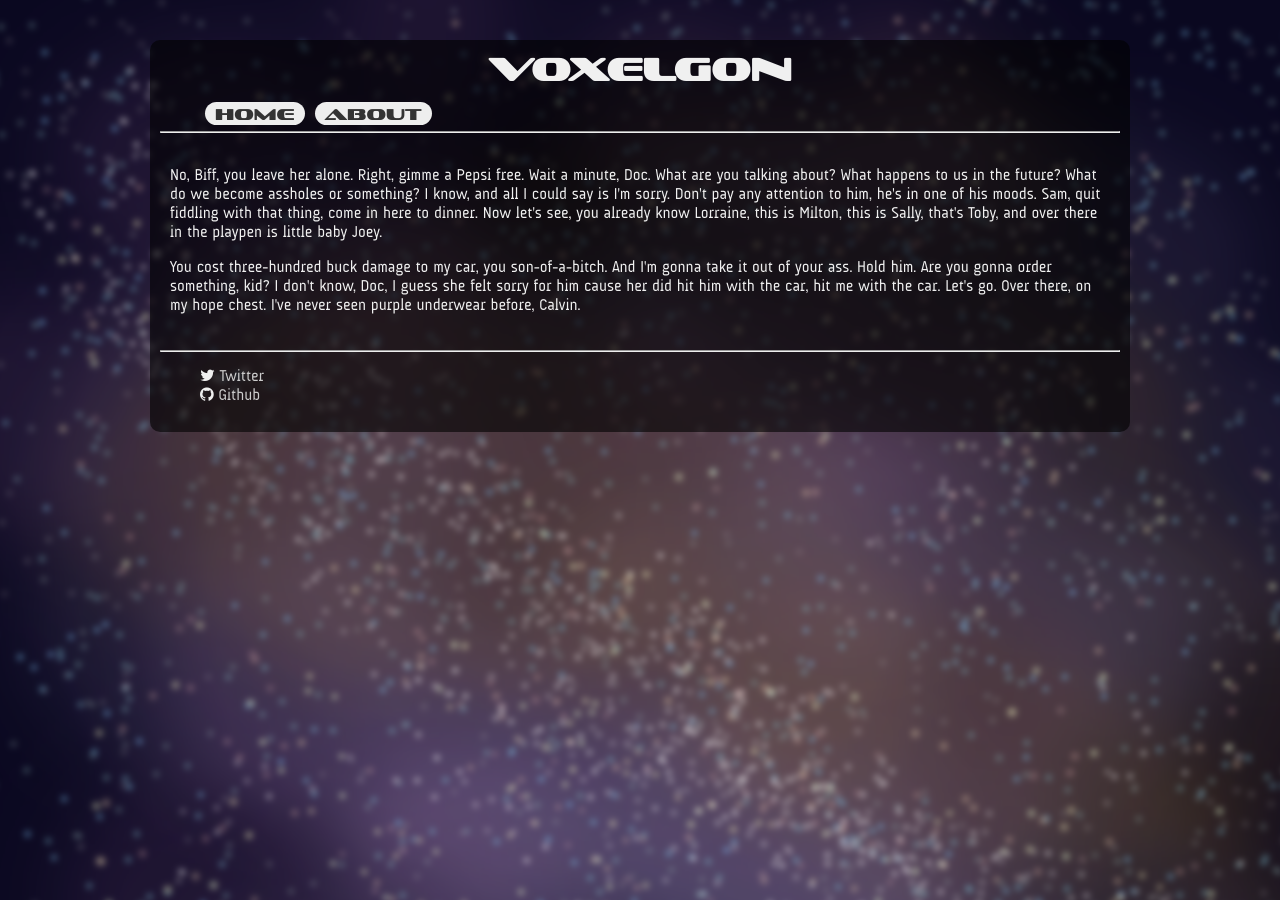
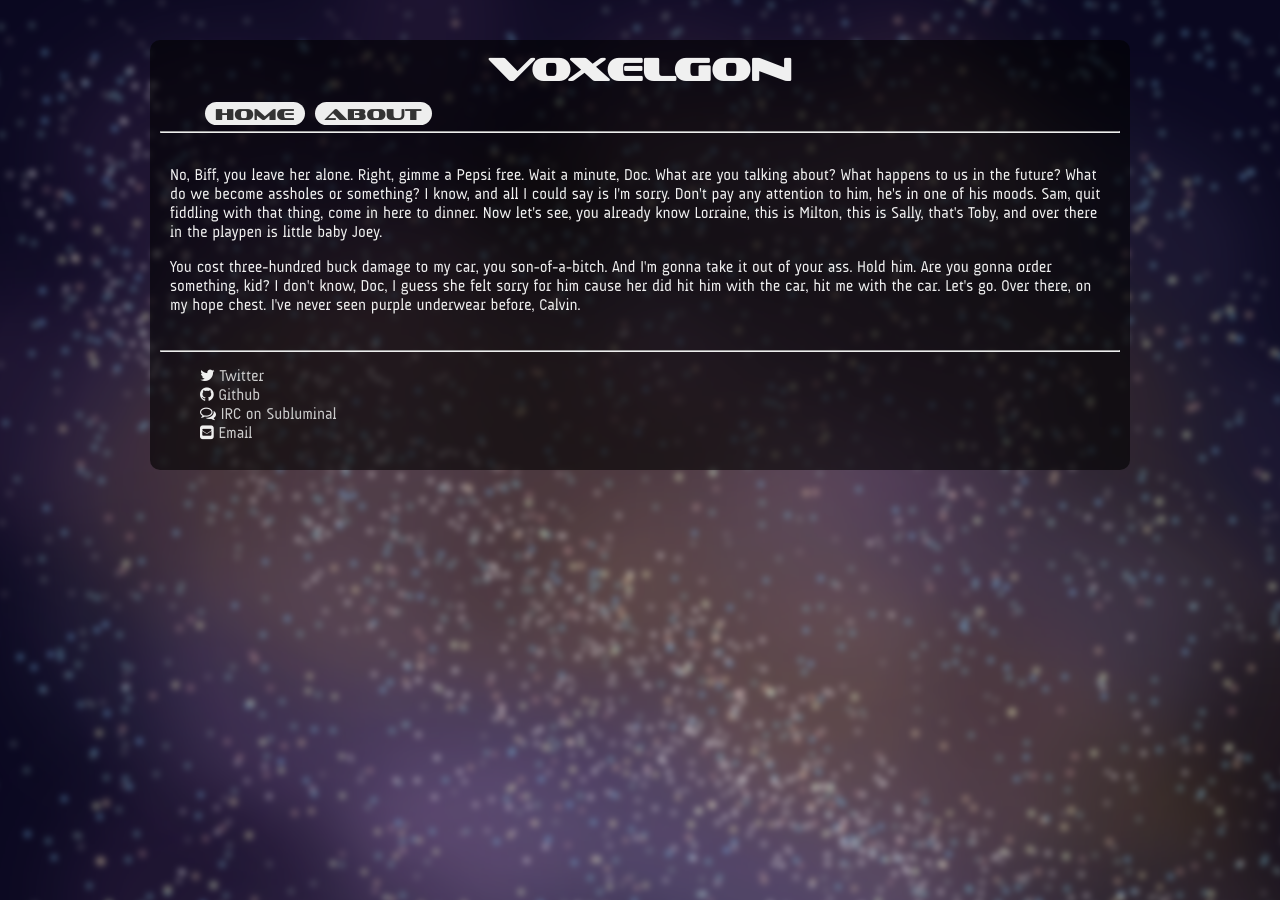
Before and after one commit to Voxelgon/Voxelgon.github.io, a Jekyll site: the page built from index.html, in a window 1280 px wide. Built offline with Jekyll 4.4.1, drawn with Linux system fonts in a browser that asks for light colours.

Commit message:
Add email and IRC links

```diff
--- a/_layouts/default.html
+++ b/_layouts/default.html
@@ -42,6 +42,12 @@
                         <li>
                             <i class="fa fa-github"></i> <a href="http://github.com/voxelgon">Github</a>
                         </li>
+                        <li>
+                            <i class="fa fa-comments-o"> </i> <a href="http://webchat.sublumin.al/?channels=voxelgon">IRC on Subluminal</a>
+                        </li>
+                        <li>
+                            <i class="fa fa-envelope-square"> </i> <a href="mailto:voxelgon@gmail.com">Email</a>
+                        </li>
                     </ul>
                 </div>
             </footer>
```
